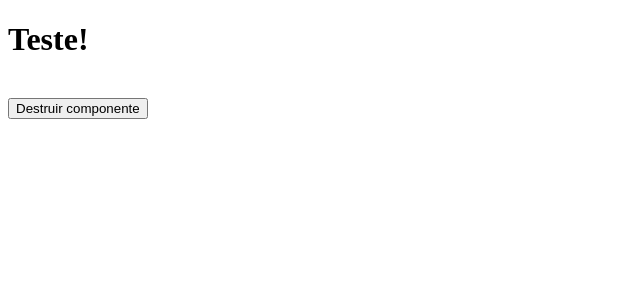
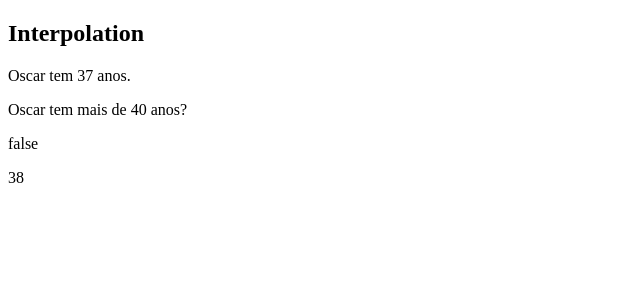
Before and after one commit to oscarlojr/projeto-udemy, an Angular app: page / in a window 1280 px wide. Shown: the top 300 px of the page, without its empty margins (0-640 px from the left). Built offline with nearby package versions, Linux system fonts and the light colour scheme.

Commit message:
Aplicando conceitos de interpolation

```diff
--- a/src/app/app.component.ts
+++ b/src/app/app.component.ts
@@ -4,19 +4,14 @@
   selector: 'app-root',
   template:
   `
-    <app-title *ngIf="destruir"></app-title>
-    <br>
-    <button (click)="destruirComponent()">Destruir componente</button>
+    <app-data-binding></app-data-binding>
     <router-outlet></router-outlet>
   `,
 })
 export class AppComponent implements OnInit{
-  public destruir:boolean = true;
+
   constructor() {}
 
   ngOnInit(): void {
   }
-  public destruirComponent() {
-    this.destruir = false;
-  }
 }
--- a/src/app/app.module.ts
+++ b/src/app/app.module.ts
@@ -4,11 +4,13 @@
 import { AppRoutingModule } from './app-routing.module';
 import { AppComponent } from './app.component';
 import { TitleComponent } from './title/title.component';
+import { DataBindingComponent } from './data-binding/data-binding.component';
 
 @NgModule({
   declarations: [
     AppComponent,
-    TitleComponent
+    TitleComponent,
+    DataBindingComponent
   ],
   imports: [
     BrowserModule,
--- /dev/null
+++ b/src/app/data-binding/data-binding.component.html
@@ -0,0 +1,5 @@
+<h2>Interpolation</h2>
+<p> {{ nome }} tem {{ idade }} anos. </p>
+<p> {{ nome }} tem mais de 40 anos? </p>
+<p> {{ idade > 40 }} </p>
+<p> {{ idade + 1 }} </p>
--- /dev/null
+++ b/src/app/data-binding/data-binding.component.ts
@@ -0,0 +1,16 @@
+import { Component, OnInit } from '@angular/core';
+
+@Component({
+  selector: 'app-data-binding',
+  templateUrl: './data-binding.component.html',
+  styleUrls: ['./data-binding.component.scss']
+})
+export class DataBindingComponent implements OnInit {
+  public nome: string = "Oscar";
+  public idade: number = 37;
+  constructor() { }
+
+  ngOnInit(): void {
+  }
+
+}
```
Also changed, not shown: src/app/data-binding/data-binding.component.scss (added), 1 other file (tests, documents, lock files or other folders).
